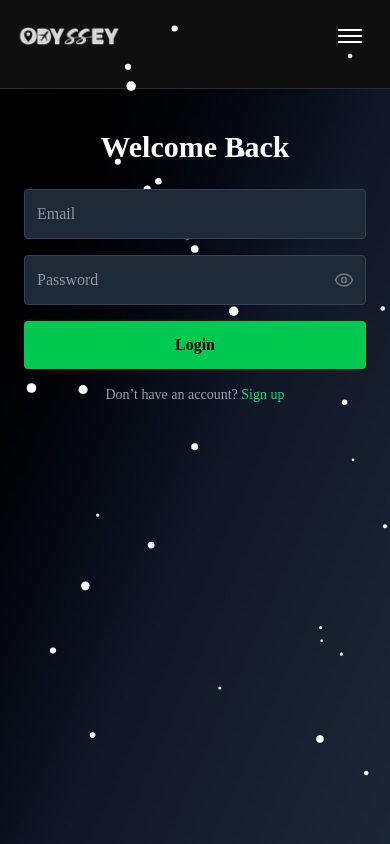
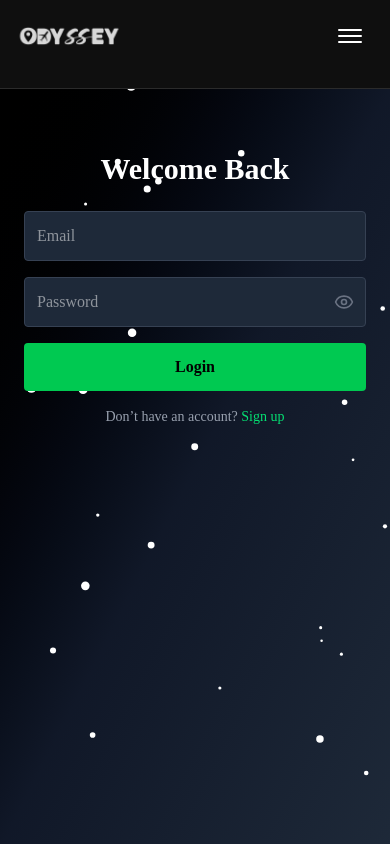
Before and after one commit to AbhaiSankarPR/IV_CSE_27, a React (Vite) app in the folder frontend/: page /auth in a window 390 px wide. Built offline with nearby package versions, Linux system fonts and the light colour scheme; no server answers.

Commit message:
Update components for responsive design and scrollbar styling

```diff
--- a/frontend/src/components/Loading.jsx
+++ b/frontend/src/components/Loading.jsx
@@ -2,7 +2,7 @@ import ivLogo from "../assets/logo/Odyssey.png";
 
 export default function Loading({ message = "Loading..." }) {
     return (
-        <div className="min-h-screen flex flex-col justify-center items-center bg-[#0d0d0d] text-white p-4">
+        <div className="min-h-[90dvh] flex flex-col justify-center items-center bg-[#0d0d0d] text-white p-4">
             <img
                 src={ivLogo}
                 alt="Loading Logo"
--- a/frontend/src/components/Navbar.jsx
+++ b/frontend/src/components/Navbar.jsx
@@ -15,7 +15,7 @@ function Navbar() {
   };
 
   return (
-    <nav className="bg-dark-primary text-white border-b border-[rgba(50,50,50,0.838)]">
+    <nav className="bg-dark-primary text-white border-b border-[rgba(50,50,50,0.838)] sticky top-0 z-50">
       <div className="flex items-center justify-between py-4 px-6 md:px-8">
         <Link to="/credits">
           <img
--- a/frontend/src/index.css
+++ b/frontend/src/index.css
@@ -17,3 +17,12 @@ body {
   overflow-x: hidden;
   font-family: sans-serif;
 }
+
+.scrollbar-hide {
+  -ms-overflow-style: none;  /* IE & Edge */
+  scrollbar-width: none;     /* Firefox */
+}
+
+.scrollbar-hide::-webkit-scrollbar {
+  display: none;             /* Chrome, Safari */
+}
--- a/frontend/src/pages/AuthPage/index.jsx
+++ b/frontend/src/pages/AuthPage/index.jsx
@@ -14,8 +14,8 @@ export default function Index() {
   }
 
   return (
-    <div className="flex items-center justify-center min-h-screen pt-10 md:pt-0 bg-gradient-to-br from-black via-gray-900 to-gray-800 font-[Poppins] text-white overflow-hidden">
-      <div className="relative w-full min-h-screen flex flex-col lg:flex-row overflow-hidden">
+    <div className="flex items-center justify-center min-h-[90dvh] pt-10 md:pt-0 bg-gradient-to-br from-black via-gray-900 to-gray-800 font-[Poppins] text-white overflow-hidden">
+      <div className="relative w-full md:min-h-[90dvh] min-h-[80dvh] flex flex-col lg:flex-row overflow-hidden">
         <div
           className={`flex flex-col items-center justify-center w-full lg:w-1/2 px-6 sm:px-10 transition-transform duration-700 ease-in-out ${
             isLogin ? "translate-x-0" : "lg:translate-x-full"
--- a/frontend/src/pages/LiveMap.jsx
+++ b/frontend/src/pages/LiveMap.jsx
@@ -195,7 +195,7 @@ export default function JourneyMap() {
   }, []);
 
   return (
-    <div className="flex flex-col items-center min-h-screen bg-gradient-to-br from-black via-gray-900 to-gray-800 text-white font-[Poppins] py-10">
+    <div className="flex flex-col items-center min-h-dvh bg-gradient-to-br from-black via-gray-900 to-gray-800 text-white font-[Poppins] py-10">
       <h1 className="text-3xl font-semibold mb-6 text-center">
         IV Journey Map
       </h1>
--- a/frontend/src/pages/Schedule.jsx
+++ b/frontend/src/pages/Schedule.jsx
@@ -85,7 +85,7 @@ export default function Schedule() {
 
   return (
     <>
-      <div className="min-h-screen bg-[#0d0d0d]/25 backdrop-blur-md text-gray-200 px-6 md:px-16 py-16 font-[Poppins] relative">
+      <div className="min-h-[90dvh] bg-[#0d0d0d]/25 backdrop-blur-md text-gray-200 px-6 md:px-16 py-16 font-[Poppins] relative">
         <div className="max-w-4xl mx-auto">
           <motion.h1
             initial={{ opacity: 0, y: -20 }}
--- a/frontend/src/pages/credit/CreditsRoll.jsx
+++ b/frontend/src/pages/credit/CreditsRoll.jsx
@@ -74,8 +74,8 @@ export default function CreditsPage() {
   }, []);
 
   return (
-    <div className="w-screen h-screen overflow-hidden  text-white relative flex items-center justify-center">
-      <div ref={viewportRef} className="absolute inset-0 overflow-hidden">
+    <div className="max-w-dvw min-h-[90dvh] overflow-hidden scrollbar-hide  text-white relative flex items-center justify-center">
+      <div ref={viewportRef} className="absolute inset-0 ">
         <div
           ref={contentRef}
           className="absolute left-1/2 -translate-x-1/2 px-4 max-w-[95vw]"
```
